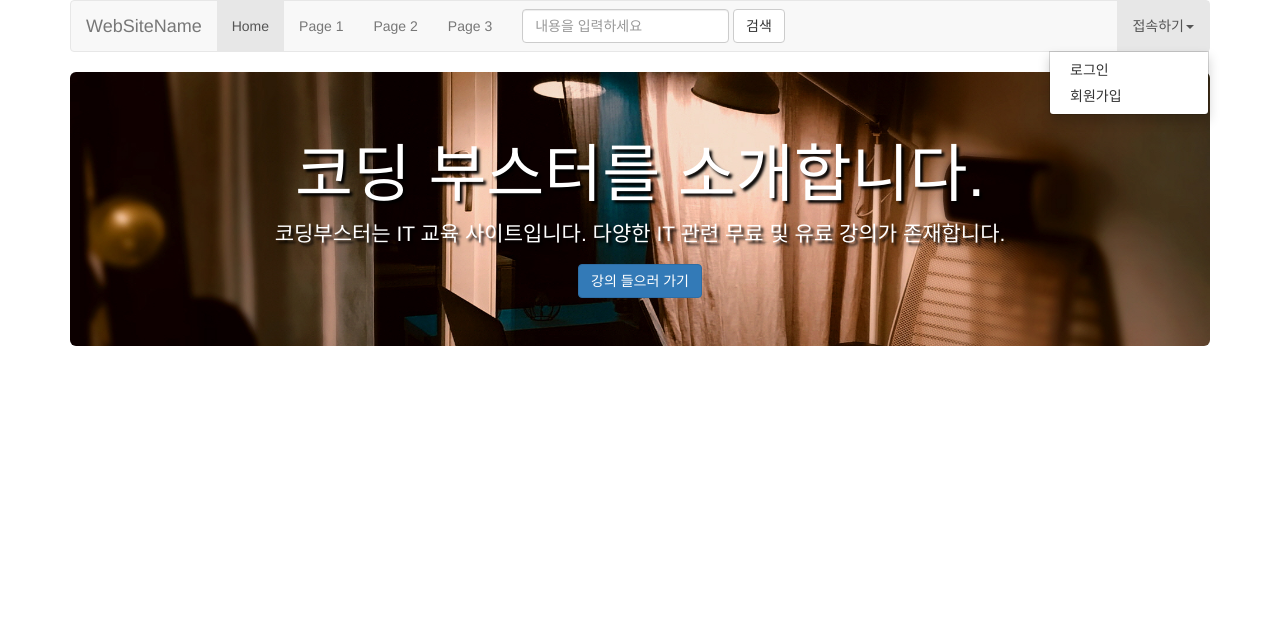
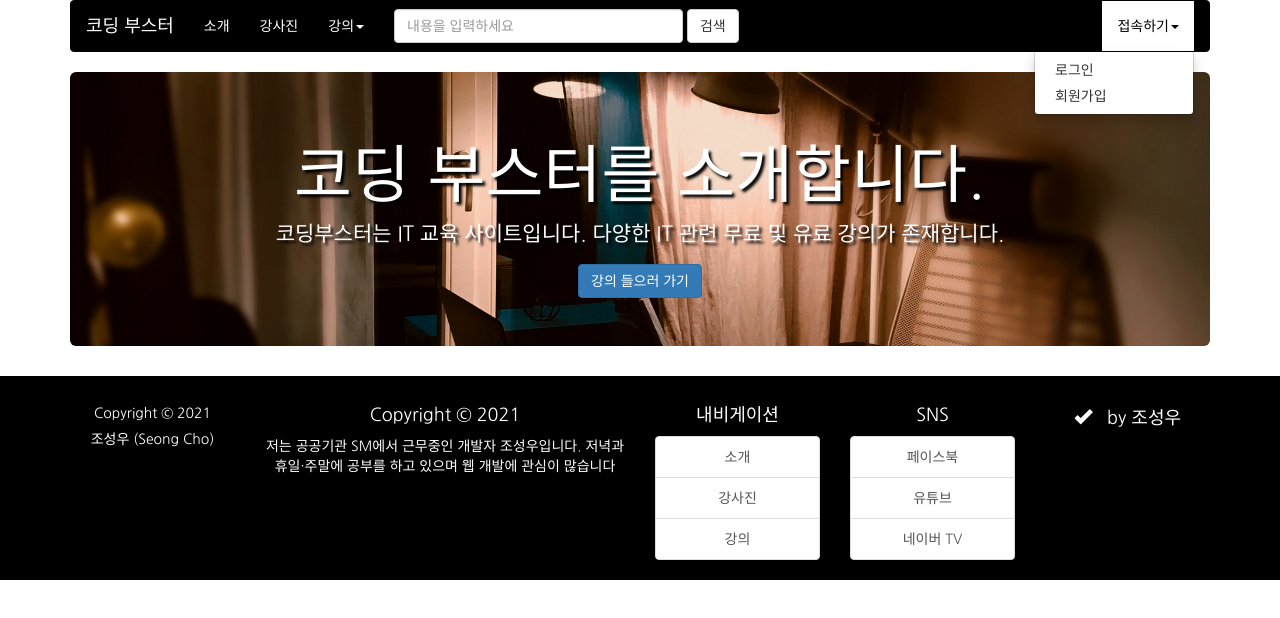
Before and after one commit to progress0407/bootstrap-nadongbin, a plain HTML site: page index.html in a window 1280 px wide. Both pictures are taken after a click on the button "접속하기". Drawn offline with Linux system fonts and the light colour scheme.

Commit message:
내비, 스타일, 푸터

```diff
--- a/codingBooster.css
+++ b/codingBooster.css
@@ -1,16 +1,72 @@
+/* 전체 영역 */
 @import url(http://fonts.googleapis.com/earlyaccess/nanumgothic.css);
 * {
   font-family: "Nanum Gothic";
 }
 
 .jumbotron {
-  background-image: url("images/jumbotronBackground.jpg");
+  background-image: url('images/jumbotronBackground.jpg');
   background-size: cover;
-  text-shadow: black 0.2em 0.2em 0.2em 0.2em;
+  text-shadow: black 0.2em 0.2em 0.2em;
   color: white;
 }
 
-footer {
-  background-color: black;
+a {
+  color: #000;
+  text-decoration: none;
+}
+
+a:hover {
+  color: #bbb;
+  text-decoration: none;
+  cursor: pointer;
+}
+/* 내비게이션 영역 */
+.navbar-default { /* 배경 색상 */
+  background-color: #000;
+  border-color: #000;
+}
+
+.navbar-default .navbar-brand { /* 내비 제목 색상 */
+  color: #fff;
+}
+
+.navbar-default .navbar-brand:hover,
+.navbar-default .navbar-brand:focus { /* 내비 제목에 마우스 올렸을 때 */
+  background-color: transparent;
+  color: #bbb;
+}
+
+.navbar-default .navbar-nav > .active > a,
+.navbar-default .navbar-nav > .active > a:hover,
+.navbar-default .navbar-nav > .active > a:focus { /* 내비 선택할때 */
+  color: white;
+  background-color: #000;
+}
+
+.navbar-default .navbar-nav > li > a.hover ,
+.navbar-default .navbar-nav > li > a.focus { /* 내비 글자에 마우스 올릴때 */
+  color: #bbb;
+}
+
+.navbar-default .navbar-nav > .open > a,
+.navbar-default .navbar-nav > .open > a:hover,
+.navbar-default .navbar-nav > .open > a:focus { /* 드랍다운이 열렸을 떄 마우스 색상 이벤트 */
+  color: #000;
+  background-color: #fff;
+  text-decoration: none;
+}
+
+.navbar-default .navbar-nav > li > a { /* 내비 기본 색상 */
   color: white;
 }
+
+@media (max-width: 767px) { /* 해상도가 작을 떄 다릅다운 아이템에 마우스를 올렸을 때 */
+  .navbar-default .navbar-nav .open .dropdown-menu > li > a {
+    color: #fff;
+  }
+  .navbar-default .navbar-nav .open .dropdown-menu > li > a:hover,
+  .navbar-default .navbar-nav .open .dropdown-menu > li > a:focus {
+    color: #bbb;
+  }
+}
--- a/index.html
+++ b/index.html
@@ -8,14 +8,8 @@
   <link rel="stylesheet" href="bootstrap-3.3.7-dist/css/bootstrap.css">
   <script src="jquery.min.js"></script>
   <script src="bootstrap-3.3.7-dist/js/bootstrap.js"></script>
-  <style type="text/css">
-    .jumbotron {
-      background-image: url('images/jumbotronBackground.jpg');
-      background-size: cover;
-      text-shadow: black 0.2em 0.2em 0.2em;
-      color: white;
-    }
-  </style>
+  <link rel="stylesheet" href="codingBooster.css">
+
   <title>Document</title>
 </head>
 
@@ -24,13 +18,30 @@
     <nav class="navbar navbar-default">
       <div class="container-fluid">
         <div class="navbar-header">
-          <a class="navbar-brand" href="#">WebSiteName</a>
+          <button type="button" class="navbar-toggle collapsed" data-toggle="collapse"
+            data-target="#bs-example-navbar-collapse-1" aria-expanded="false">
+            <span class="sr-only"></span>
+            <span class="icon-bar"></span>
+            <span class="icon-bar"></span>
+            <span class="icon-bar"></span>
+          </button>
+          <a class="navbar-brand" href="#">코딩 부스터</a>
         </div>
+        <div class="collapse navbar-collapse" id="bs-example-navbar-collapse-1">
           <ul class="nav navbar-nav">
-          <li class="active"><a href="#">Home</a></li>
-          <li><a href="#">Page 1</a></li>
-          <li><a href="#">Page 2</a></li>
-          <li><a href="#">Page 3</a></li>
+            <li class="active"><a href="#">소개</a><span class="sr-only"></span></li>
+            <li><a href="#">강사진</a></li>
+            <ul class="nav navbar-nav">
+              <li class="dropdown">
+                <a href="#" class="dropdown-toggle" data-toggle="dropdown" role="button" aria-haspopup="true"
+                  aria-expanded="false">강의<span class="caret"></span></a>
+                <ul class="dropdown-menu">
+                  <li><a href="#">C언어</a></li>
+                  <li><a href="#">Java</a></li>
+                  <li><a href="#">안드로이드</a></li>
+                </ul>
+              </li>
+            </ul>
           </ul>
           <form class="navbar-form navbar-left" action="/action_page.php">
             <div class="form-group">
@@ -49,6 +60,7 @@
             </li>
           </ul>
         </div>
+      </div>
     </nav>
     <div class="jumbotron text-center">
       <h1>코딩 부스터를 소개합니다.</h1>
@@ -56,6 +68,40 @@
       <button type="button" class="btn btn-primary">강의 들으러 가기</button>
     </div>
   </div>
+  <footer style="background-color: #000; color: #fff">
+    <div class="container">
+      <br>
+      <div class="row">
+        <div class="col-sm-2" style="text-align: center;">
+          <h5>Copyright &copy; 2021</h5>
+          <h5>조성우 (Seong Cho)</h5>
+        </div>
+        <div class="col-sm-4" style="text-align: center;">
+          <h4>Copyright &copy; 2021</h4>
+          <p>저는 공공기관 SM에서 근무중인 개발자 조성우입니다. 저녁과 휴일·주말에 공부를 하고 있으며 웹 개발에 관심이 많습니다</p>
+        </div>
+        <div class="col-sm-2" style="text-align: center;">
+          <h4 style="text-align: center;">내비게이션</h4>
+          <div class="list-group">
+            <a href="#" class="list-group-item">소개</a>
+            <a href="#" class="list-group-item">강사진</a>
+            <a href="#" class="list-group-item">강의</a>
+          </div>
+        </div>
+        <div class="col-sm-2" style="text-align: center;">
+          <h4 style="text-align: center;">SNS</h4>
+          <div class="list-group">
+            <a href="#" class="list-group-item">페이스북</a>
+            <a href="#" class="list-group-item">유튜브</a>
+            <a href="#" class="list-group-item">네이버 TV</a>
+          </div>
+        </div>
+        <div class="col-sm-2" style="text-align: center;">
+          <h4><span class="glyphicon glyphicon-ok"></span> &nbsp; by 조성우</h4>
+        </div>
+      </div>
+    </div>
+  </footer>
 </body>
 
 </html>
--- /dev/null
+++ b/old_codingBooster.css
@@ -0,0 +1,16 @@
+@import url(http://fonts.googleapis.com/earlyaccess/nanumgothic.css);
+* {
+  font-family: "Nanum Gothic";
+}
+
+.jumbotron {
+  background-image: url("images/jumbotronBackground.jpg");
+  background-size: cover;
+  text-shadow: black 0.2em 0.2em 0.2em 0.2em;
+  color: white;
+}
+
+footer {
+  background-color: black;
+  color: white;
+}
```
Also changed, not shown: 2021_02_old_index.html (+16 -7 lines). Lines whose indentation alone changed are shown as unchanged.
